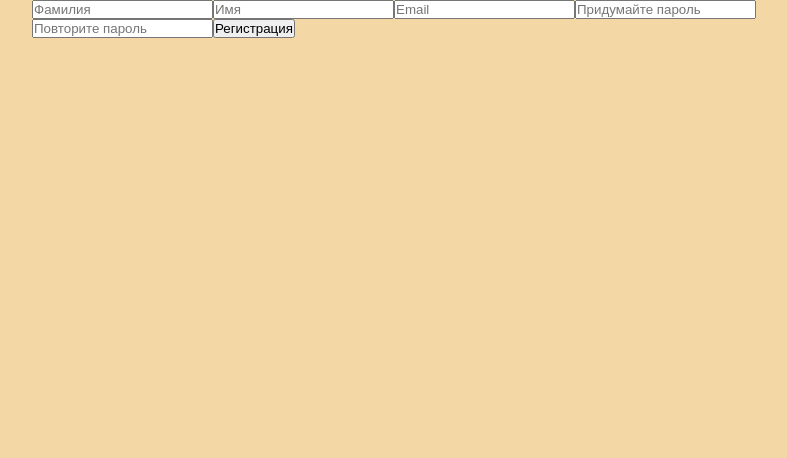
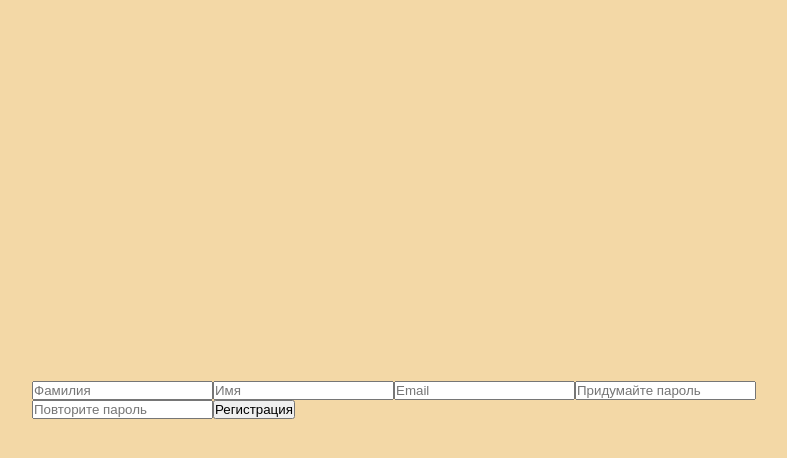
Before and after one commit to NikolasEagle/sallybook-web, a Next.js app: page /register in a window 1280 px wide. Shown: the top 458 px of the page, without its empty margins (168-955 px from the left). Built offline with nearby package versions, Linux system fonts and the light colour scheme; no server answers.

Commit message:
Тзменение высоты страницы на весь экран браузера

```diff
--- a/src/app/register/register.module.scss
+++ b/src/app/register/register.module.scss
@@ -7,9 +7,9 @@
 
   align-items: center;
 
-  justify-content: flex-start;
+  justify-content: center;
 
-  height: calc(100svh - 70px * 2);
+  height: 100svh;
 
   @media (max-width: 575px) {
     width: 100%;
```
